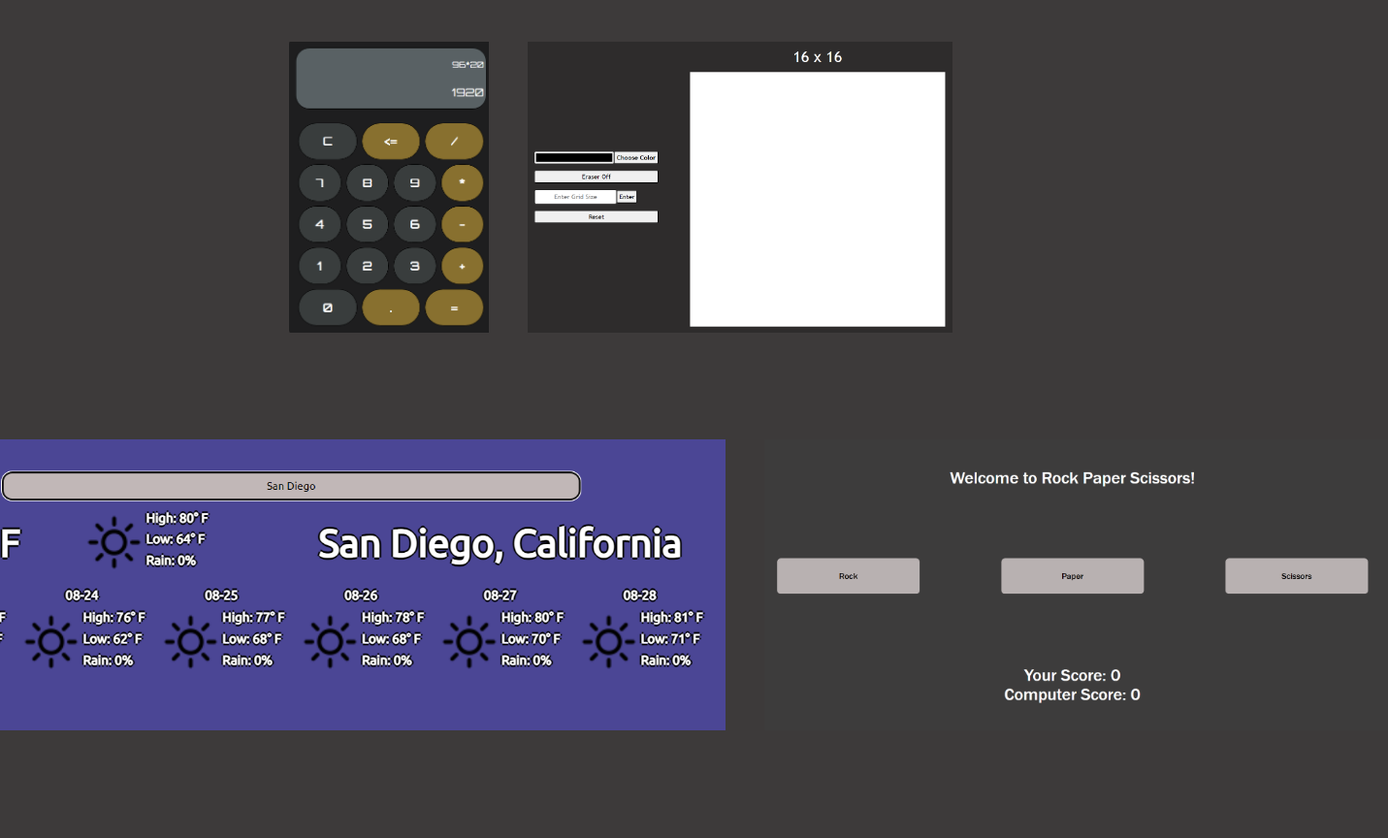
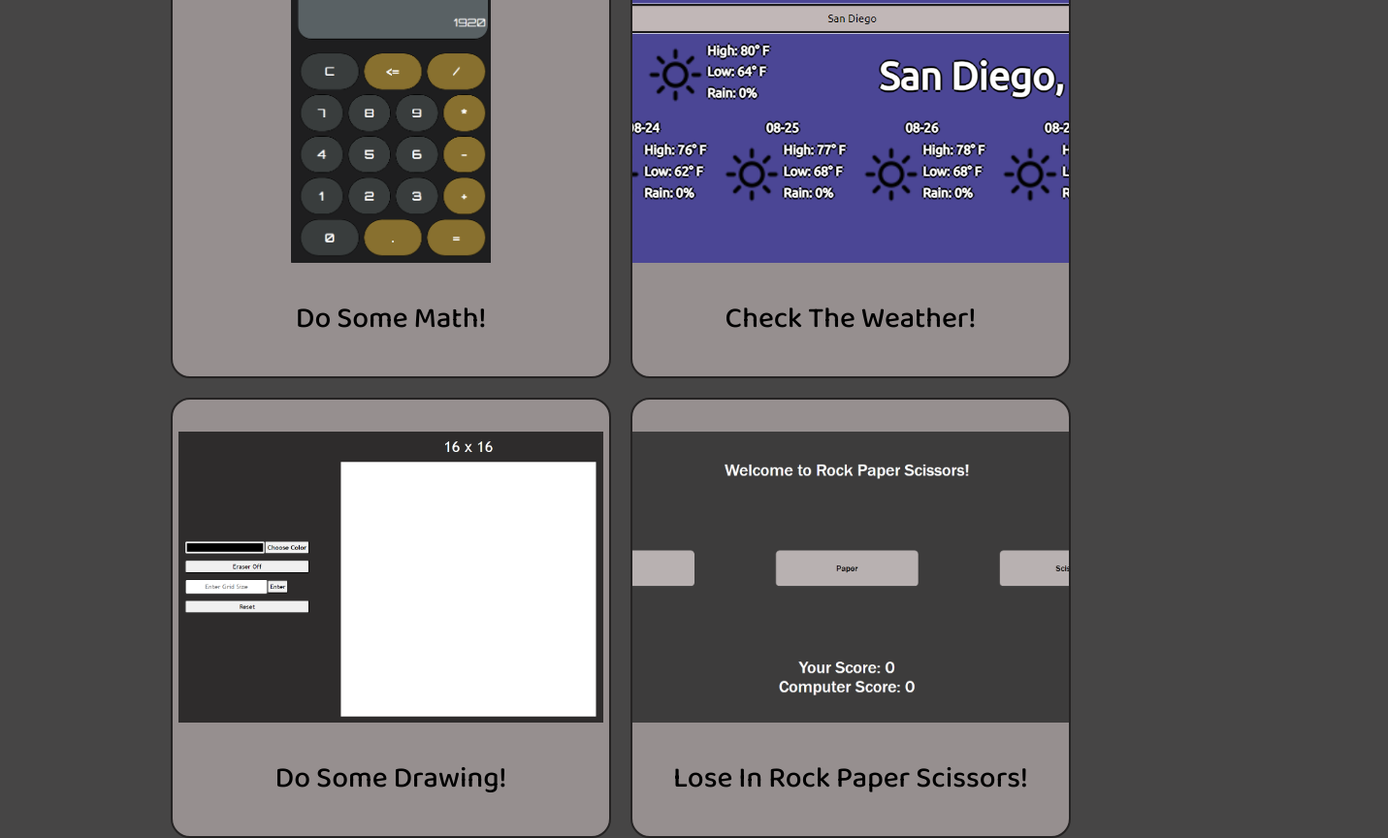
Before and after one commit to btylerw/web-portfolio, a plain HTML site: page index.html in a window 1280 px wide. Shown: the whole page at 97% size, 1431 px wide, since content can reach past the window. Before the commit the page ends 800 px from the top, so only its background shows below. Drawn offline with Linux system fonts and the light colour scheme.

Commit message:
Changed style Links are now organized, added transformation effects when hovering over links

```diff
--- a/index.html
+++ b/index.html
@@ -9,12 +9,26 @@
 </head>
 <body>
     <div class="container">
-        <div class="row">
-            <a href="https://mcpayn.github.io/odin-calculator/"><img src="./img/calc.png" alt="Calculator"></a>
-            <a href="https://mcpayn.github.io/odin-etch-a-sketch/"><img src="./img/etchasketch.png" alt="Etch-A-Sketch"></a></div>
-        <div class="row">
-            <a href="https://mcpayn.github.io/JS-Weather-App/"><img src="./img/weather.png" alt="Weather App"></a>
-            <a href="https://mcpayn.github.io/odin-rock-paper-scissors/"><img src="./img/rps.png" alt="Rock Paper Scissors"></a>
+        <div class="row-container">
+            <div class="row">
+                <a href="https://mcpayn.github.io/odin-calculator/"><img src="./img/calc.png" alt="Calculator"></a>
+                Do Some Math!
+            </div>
+            <div class="row">
+                <a href="https://mcpayn.github.io/odin-etch-a-sketch/"><img src="./img/etchasketch.png" alt="Etch-A-Sketch"></a>
+                Do Some Drawing!
+            </div>
+        </div>
+        <div class="row-container">
+            <div class="row">
+                <a href="https://mcpayn.github.io/JS-Weather-App/"><img src="./img/weather.png" alt="Weather App"></a>
+                Check The Weather!
+            </div>
+            <div class="row">
+                <a href="https://mcpayn.github.io/odin-rock-paper-scissors/"><img src="./img/rps.png" alt="Rock Paper Scissors"></a>
+                Lose In Rock Paper Scissors!
+            </div>
+        </div>
     </div>
 </body>
 </html>
--- a/style.css
+++ b/style.css
@@ -1,3 +1,9 @@
+@import url('https://fonts.googleapis.com/css2?family=Baloo+Da+2:wght@500&family=Orbitron&family=Poppins:wght@300&family=Ubuntu&display=swap');
+
+* {
+    font-family: 'Baloo Da 2', cursive;
+}
+
 body {
     display: flex;
     align-items: center;
@@ -6,25 +12,47 @@ body {
     padding: 0;
     margin: 0;
     height: 100vh;
-    background-color: rgb(61, 58, 58);
+    background-color: rgb(70, 69, 69);
 }
 
 .container {
     display: flex;
-    flex-direction: column;
     justify-content: center;
     flex: 1;
     gap: 20px;
 }
 
 .row {
+    border: 2px solid rgb(37, 35, 35);
+    background-color: rgb(150, 143, 143);
+    transition: transform .5s;
+    transition: background-color .5s;
+    border-radius: 20px;
+    font-size: 30px;
+    flex-direction: column;
+    overflow: hidden;
     display: flex;
     justify-content: center;
     align-items: center;
-    gap: 40px;
-    flex: 1;
+    height: 450px;
+    width: 450px;
+    gap: 15px;
 }
+
+.row-container {
+    display: flex;
+    align-items: center;
+    justify-content: center;
+    flex-direction: column;
+    gap: 20px;
+}
+
 img {
     height: 300px;
     width: auto;
 }
+
+.row:hover {
+    background-color: rgb(70, 65, 65);
+    transform: translateY(.2rem);
+}
```
